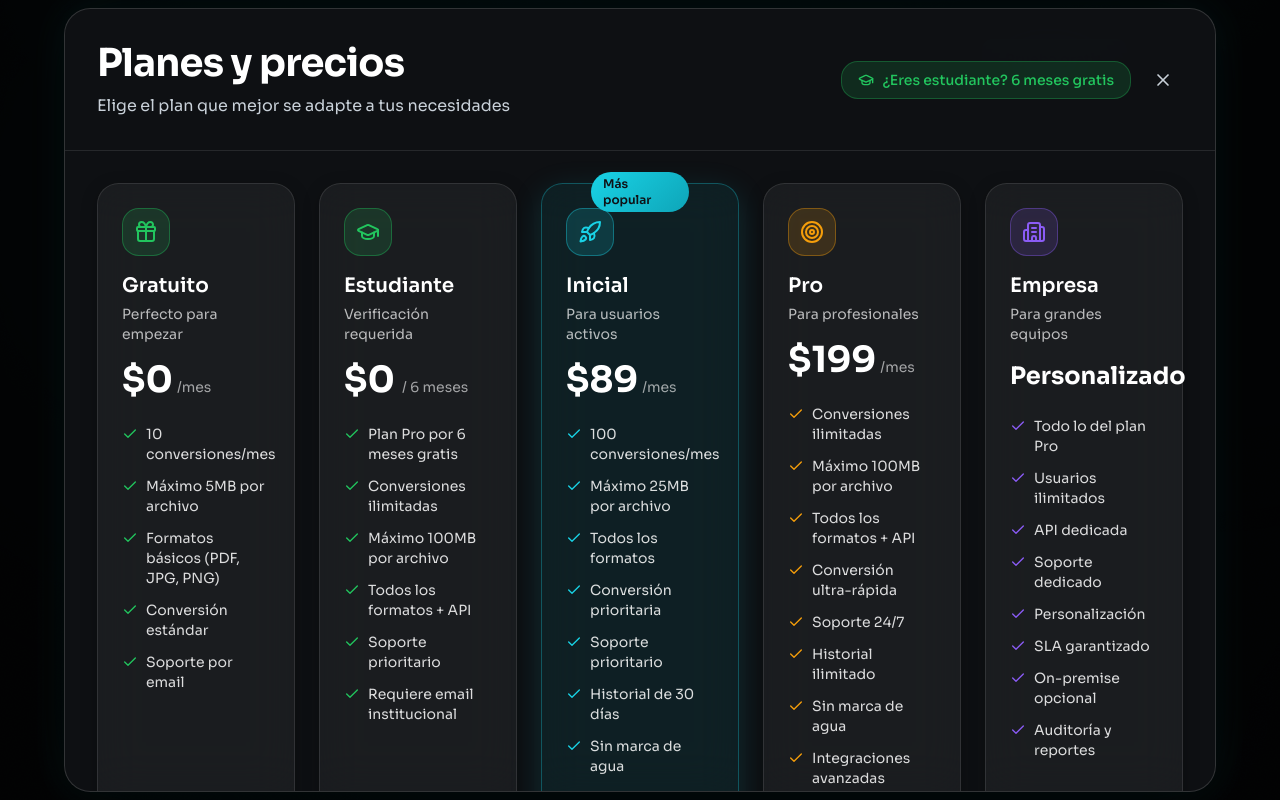
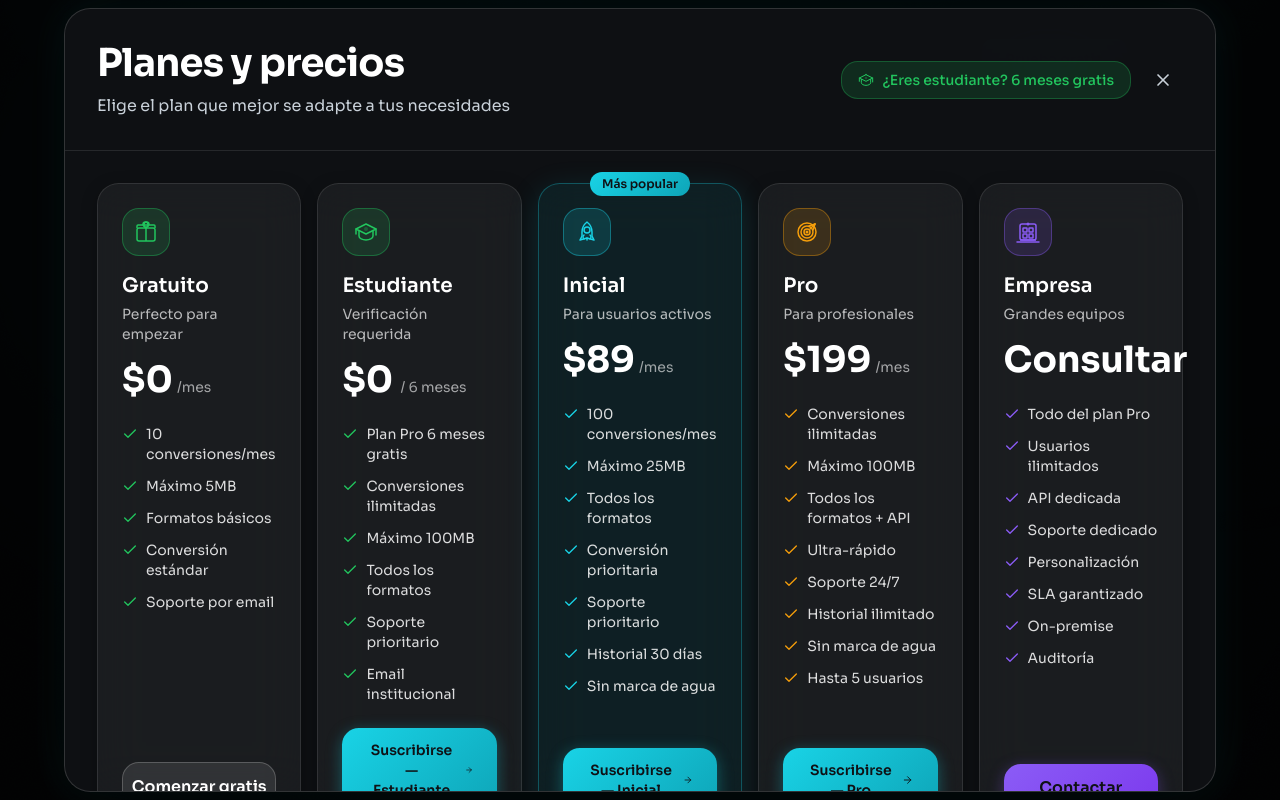
Before and after one commit to ormonso2/formi, a Next.js app: page /payment/success in a window 1280 px wide. Both pictures are taken after a click on the button "Precios". Built offline with nearby package versions, Linux system fonts and the light colour scheme.

Commit message:
feat: custom SVG icons for pricing plans, fix layout, replace all CSS spinners with 2.png

```diff
--- a/app/edit/[jobId]/page.tsx
+++ b/app/edit/[jobId]/page.tsx
@@ -4,10 +4,11 @@ import { useState, useEffect, useCallback, useRef, use } from 'react';
 import { useRouter } from 'next/navigation';
 import { FormiLogo } from '@/components/brand/FormiLogo';
 import { DocxEditor } from '@/components/editor/DocxEditor';
-import { Download, FileOutput, ArrowLeft, Loader2 } from 'lucide-react';
+import { Download, FileOutput, ArrowLeft } from 'lucide-react';
 import { motion } from 'framer-motion';
 import { toast } from 'sonner';
 import Link from 'next/link';
+import Image from 'next/image';
 
 export default function EditPage({ params }: { params: Promise<{ jobId: string }> }) {
   const { jobId } = use(params);
@@ -139,7 +140,20 @@ export default function EditPage({ params }: { params: Promise<{ jobId: string }
     return (
       <div className="flex items-center justify-center min-h-[80vh]">
         <div className="flex flex-col items-center gap-4">
-          <Loader2 className="w-10 h-10 text-[#19D3E6] animate-spin" />
+          <motion.div
+            animate={{ rotate: 360 }}
+            transition={{ duration: 2, repeat: Infinity, ease: "linear" }}
+            className="w-10 h-10"
+          >
+            <Image
+              src="/2.png"
+              alt="Cargando"
+              width={40}
+              height={40}
+              className="object-contain"
+              priority
+            />
+          </motion.div>
           <p className="text-sm text-[#C9D1D9]">Cargando documento...</p>
         </div>
       </div>
@@ -221,7 +235,22 @@ export default function EditPage({ params }: { params: Promise<{ jobId: string }
             className="w-full btn-glass flex items-center justify-between group"
           >
             <div className="flex items-center gap-2">
-              {isSaving ? <Loader2 className="w-4 h-4 animate-spin text-[#C9D1D9]" /> : <Download className="w-4 h-4 text-[#C9D1D9] group-hover:text-white transition-colors" />}
+              {isSaving ? (
+                <motion.div
+                  animate={{ rotate: 360 }}
+                  transition={{ duration: 2, repeat: Infinity, ease: "linear" }}
+                  className="w-4 h-4"
+                >
+                  <Image
+                    src="/2.png"
+                    alt="Guardando"
+                    width={16}
+                    height={16}
+                    className="object-contain invert"
+                    priority
+                  />
+                </motion.div>
+              ) : <Download className="w-4 h-4 text-[#C9D1D9] group-hover:text-white transition-colors" />}
               <span>Guardar DOCX</span>
             </div>
           </button>
@@ -232,7 +261,22 @@ export default function EditPage({ params }: { params: Promise<{ jobId: string }
             className="w-full btn-formi flex items-center justify-between"
           >
             <div className="flex items-center gap-2">
-              {isConverting ? <Loader2 className="w-4 h-4 animate-spin" /> : <FileOutput className="w-4 h-4" />}
+              {isConverting ? (
+                <motion.div
+                  animate={{ rotate: 360 }}
+                  transition={{ duration: 2, repeat: Infinity, ease: "linear" }}
+                  className="w-4 h-4"
+                >
+                  <Image
+                    src="/2.png"
+                    alt="Convirtiendo"
+                    width={16}
+                    height={16}
+                    className="object-contain invert"
+                    priority
+                  />
+                </motion.div>
+              ) : <FileOutput className="w-4 h-4" />}
               <span>Convertir a PDF</span>
             </div>
           </button>
--- a/app/login/page.tsx
+++ b/app/login/page.tsx
@@ -6,7 +6,8 @@ import { useRouter } from 'next/navigation'
 import Link from 'next/link'
 import { motion } from 'framer-motion'
 import { FormiLogo } from '@/components/brand/FormiLogo'
-import { Mail, Lock, ArrowRight, Loader2 } from 'lucide-react'
+import { Mail, Lock, ArrowRight } from 'lucide-react'
+import Image from 'next/image'
 
 export default function LoginPage() {
   const router = useRouter()
@@ -97,7 +98,20 @@ export default function LoginPage() {
             className="w-full btn-formi flex items-center justify-center gap-2"
           >
             {isLoading ? (
-              <Loader2 className="w-5 h-5 animate-spin" />
+              <motion.div
+                animate={{ rotate: 360 }}
+                transition={{ duration: 2, repeat: Infinity, ease: "linear" }}
+                className="w-5 h-5"
+              >
+                <Image
+                  src="/2.png"
+                  alt="Cargando"
+                  width={20}
+                  height={20}
+                  className="object-contain invert"
+                  priority
+                />
+              </motion.div>
             ) : (
               <>
                 Iniciar sesión
--- a/app/payment/success/page.tsx
+++ b/app/payment/success/page.tsx
@@ -5,6 +5,7 @@ import { useSearchParams } from 'next/navigation';
 import { motion } from 'framer-motion';
 import { CheckCircle, ArrowRight } from 'lucide-react';
 import Link from 'next/link';
+import Image from 'next/image';
 
 function PaymentContent() {
   const searchParams = useSearchParams();
@@ -21,7 +22,20 @@ function PaymentContent() {
     <>
       {status === 'verifying' ? (
         <div className="flex flex-col items-center gap-4">
-          <div className="w-16 h-16 rounded-full border-2 border-[#19D3E6] border-t-transparent animate-spin" />
+          <motion.div
+            animate={{ rotate: 360 }}
+            transition={{ duration: 2, repeat: Infinity, ease: "linear" }}
+            className="w-16 h-16"
+          >
+            <Image
+              src="/2.png"
+              alt="Verificando"
+              width={64}
+              height={64}
+              className="object-contain"
+              priority
+            />
+          </motion.div>
           <p className="text-white font-medium">Verificando tu pago...</p>
         </div>
       ) : (
@@ -74,7 +88,20 @@ export default function PaymentSuccessPage() {
       >
         <Suspense fallback={
           <div className="flex flex-col items-center gap-4">
-            <div className="w-16 h-16 rounded-full border-2 border-[#19D3E6] border-t-transparent animate-spin" />
+            <motion.div
+              animate={{ rotate: 360 }}
+              transition={{ duration: 2, repeat: Infinity, ease: "linear" }}
+              className="w-16 h-16"
+            >
+              <Image
+                src="/2.png"
+                alt="Cargando"
+                width={64}
+                height={64}
+                className="object-contain"
+                priority
+              />
+            </motion.div>
             <p className="text-white font-medium">Cargando...</p>
           </div>
         }>
--- a/app/register/page.tsx
+++ b/app/register/page.tsx
@@ -5,7 +5,8 @@ import { useRouter } from 'next/navigation'
 import Link from 'next/link'
 import { motion } from 'framer-motion'
 import { FormiLogo } from '@/components/brand/FormiLogo'
-import { User, Mail, Lock, ArrowRight, Loader2 } from 'lucide-react'
+import { User, Mail, Lock, ArrowRight } from 'lucide-react'
+import Image from 'next/image'
 
 export default function RegisterPage() {
   const router = useRouter()
@@ -121,7 +122,20 @@ export default function RegisterPage() {
             className="w-full btn-formi flex items-center justify-center gap-2"
           >
             {isLoading ? (
-              <Loader2 className="w-5 h-5 animate-spin" />
+              <motion.div
+                animate={{ rotate: 360 }}
+                transition={{ duration: 2, repeat: Infinity, ease: "linear" }}
+                className="w-5 h-5"
+              >
+                <Image
+                  src="/2.png"
+                  alt="Cargando"
+                  width={20}
+                  height={20}
+                  className="object-contain invert"
+                  priority
+                />
+              </motion.div>
             ) : (
               <>
                 Crear cuenta
--- a/app/verify-student/page.tsx
+++ b/app/verify-student/page.tsx
@@ -3,8 +3,9 @@
 import { useEffect, useState, Suspense } from 'react';
 import { useSearchParams } from 'next/navigation';
 import { motion } from 'framer-motion';
-import { CheckCircle, XCircle, Loader2, GraduationCap } from 'lucide-react';
+import { CheckCircle, XCircle, GraduationCap } from 'lucide-react';
 import Link from 'next/link';
+import Image from 'next/image';
 
 function VerifyContent() {
   const searchParams = useSearchParams();
@@ -46,7 +47,20 @@ function VerifyContent() {
       >
         {status === 'loading' && (
           <div className="flex flex-col items-center gap-4">
-            <Loader2 className="w-12 h-12 text-[#22C55E] animate-spin" />
+            <motion.div
+              animate={{ rotate: 360 }}
+              transition={{ duration: 2, repeat: Infinity, ease: "linear" }}
+              className="w-12 h-12"
+            >
+              <Image
+                src="/2.png"
+                alt="Verificando"
+                width={48}
+                height={48}
+                className="object-contain"
+                priority
+              />
+            </motion.div>
             <p className="text-white font-medium">{message}</p>
           </div>
         )}
@@ -114,7 +128,20 @@ export default function VerifyStudentPage() {
     <Suspense fallback={
       <div className="container-formi pt-32 sm:pt-40 pb-20 min-h-[60vh] flex items-center justify-center">
         <div className="glass-elevated rounded-3xl p-10 text-center">
-          <Loader2 className="w-10 h-10 text-[#22C55E] animate-spin mx-auto" />
+          <motion.div
+            animate={{ rotate: 360 }}
+            transition={{ duration: 2, repeat: Infinity, ease: "linear" }}
+            className="w-10 h-10 mx-auto"
+          >
+            <Image
+              src="/2.png"
+              alt="Cargando"
+              width={40}
+              height={40}
+              className="object-contain"
+              priority
+            />
+          </motion.div>
           <p className="text-white mt-4">Cargando...</p>
         </div>
       </div>
--- /dev/null
+++ b/components/icons/PricingIcons.tsx
@@ -0,0 +1,69 @@
+'use client';
+
+import React from 'react';
+
+interface IconProps {
+  className?: string;
+  size?: number;
+  color?: string;
+}
+
+// Icono Gratuito - Caja de regalo con moño
+export const GiftIcon: React.FC<IconProps> = ({ className = '', size = 24, color = 'currentColor' }) => (
+  <svg width={size} height={size} viewBox="0 0 24 24" fill="none" className={className}>
+    <rect x="3" y="8" width="18" height="13" rx="2" stroke={color} strokeWidth="1.5"/>
+    <path d="M12 8V21" stroke={color} strokeWidth="1.5"/>
+    <path d="M12 8C12 8 9 6 9 4.5C9 3.12 10.12 2 11.5 2C12.88 2 14 3.12 14 4.5C14 6 12 8 12 8Z" stroke={color} strokeWidth="1.5" strokeLinecap="round" strokeLinejoin="round"/>
+    <path d="M12 8C12 8 15 6 15 4.5C15 3.12 13.88 2 12.5 2C11.12 2 10 3.12 10 4.5C10 6 12 8 12 8Z" stroke={color} strokeWidth="1.5" strokeLinecap="round" strokeLinejoin="round"/>
+    <path d="M3 8V6C3 5.45 3.45 5 4 5H20C20.55 5 21 5.45 21 6V8" stroke={color} strokeWidth="1.5"/>
+  </svg>
+);
+
+// Icono Estudiante - Gorro de graduación
+export const StudentIcon: React.FC<IconProps> = ({ className = '', size = 24, color = 'currentColor' }) => (
+  <svg width={size} height={size} viewBox="0 0 24 24" fill="none" className={className}>
+    <path d="M12 4L2 9L12 14L22 9L12 4Z" stroke={color} strokeWidth="1.5" strokeLinecap="round" strokeLinejoin="round"/>
+    <path d="M2 9V14" stroke={color} strokeWidth="1.5" strokeLinecap="round"/>
+    <path d="M19 11V16C19 18.5 15.5 20 12 20C8.5 20 5 18.5 5 16V11" stroke={color} strokeWidth="1.5" strokeLinecap="round"/>
+    <path d="M22 9V15" stroke={color} strokeWidth="1.5" strokeLinecap="round"/>
+    <circle cx="12" cy="9" r="2" fill={color} fillOpacity="0.3"/>
+  </svg>
+);
+
+// Icono Inicial - Cohete despegando
+export const StarterIcon: React.FC<IconProps> = ({ className = '', size = 24, color = 'currentColor' }) => (
+  <svg width={size} height={size} viewBox="0 0 24 24" fill="none" className={className}>
+    <path d="M12 2C12 2 7 6 7 12V16L5 20L12 18L19 20L17 16V12C17 6 12 2 12 2Z" stroke={color} strokeWidth="1.5" strokeLinecap="round" strokeLinejoin="round"/>
+    <circle cx="12" cy="10" r="3" stroke={color} strokeWidth="1.5"/>
+    <path d="M12 18V22" stroke={color} strokeWidth="1.5" strokeLinecap="round" strokeDasharray="2 2"/>
+    <path d="M9 15C9 15 8 16 8 17C8 18 9 19 9 19" stroke={color} strokeWidth="1.5" strokeLinecap="round"/>
+    <path d="M15 15C15 15 16 16 16 17C16 18 15 19 15 19" stroke={color} strokeWidth="1.5" strokeLinecap="round"/>
+  </svg>
+);
+
+// Icono Pro - Diana con flecha
+export const ProIcon: React.FC<IconProps> = ({ className = '', size = 24, color = 'currentColor' }) => (
+  <svg width={size} height={size} viewBox="0 0 24 24" fill="none" className={className}>
+    <circle cx="12" cy="12" r="9" stroke={color} strokeWidth="1.5"/>
+    <circle cx="12" cy="12" r="6" stroke={color} strokeWidth="1.5"/>
+    <circle cx="12" cy="12" r="3" stroke={color} strokeWidth="1.5"/>
+    <circle cx="12" cy="12" r="1.5" fill={color}/>
+    <path d="M20 4L15 9" stroke={color} strokeWidth="1.5" strokeLinecap="round" strokeLinejoin="round"/>
+    <path d="M20 4L18 10" stroke={color} strokeWidth="1.5" strokeLinecap="round" strokeLinejoin="round"/>
+    <path d="M20 4L14 6" stroke={color} strokeWidth="1.5" strokeLinecap="round" strokeLinejoin="round"/>
+  </svg>
+);
+
+// Icono Empresa - Edificio corporativo
+export const EnterpriseIcon: React.FC<IconProps> = ({ className = '', size = 24, color = 'currentColor' }) => (
+  <svg width={size} height={size} viewBox="0 0 24 24" fill="none" className={className}>
+    <rect x="4" y="4" width="16" height="16" rx="2" stroke={color} strokeWidth="1.5"/>
+    <rect x="7" y="8" width="4" height="4" rx="0.5" stroke={color} strokeWidth="1.5"/>
+    <rect x="13" y="8" width="4" height="4" rx="0.5" stroke={color} strokeWidth="1.5"/>
+    <rect x="7" y="14" width="4" height="4" rx="0.5" stroke={color} strokeWidth="1.5"/>
+    <rect x="13" y="14" width="4" height="4" rx="0.5" stroke={color} strokeWidth="1.5"/>
+    <path d="M4 20H20" stroke={color} strokeWidth="1.5"/>
+    <path d="M1 22H23" stroke={color} strokeWidth="1.5" strokeLinecap="round"/>
+    <circle cx="12" cy="4" r="1.5" fill={color}/>
+  </svg>
+);
--- a/components/pricing/PricingModal.tsx
+++ b/components/pricing/PricingModal.tsx
@@ -2,11 +2,12 @@
 
 import { useState } from 'react';
 import { motion, AnimatePresence } from 'framer-motion';
-import { X, Check, Rocket, Target, Gift, Building2, GraduationCap } from 'lucide-react';
+import { X, Check } from 'lucide-react';
 import { FormiLogo } from '@/components/brand/FormiLogo';
 import { EnterpriseForm } from './EnterpriseForm';
 import { StudentOffer } from './StudentOffer';
 import { StripeCheckoutButton } from './StripeCheckoutButton';
+import { GiftIcon, StudentIcon, StarterIcon, ProIcon, EnterpriseIcon } from '@/components/icons/PricingIcons';
 
 interface PricingModalProps {
   isOpen: boolean;
@@ -20,12 +21,12 @@ const plans = [
     currency: 'MXN',
     period: '/mes',
     description: 'Perfecto para empezar',
-    icon: Gift,
+    Icon: GiftIcon,
     color: '#22C55E',
     features: [
       '10 conversiones/mes',
-      'Máximo 5MB por archivo',
-      'Formatos básicos (PDF, JPG, PNG)',
+      'Máximo 5MB',
+      'Formatos básicos',
       'Conversión estándar',
       'Soporte por email',
     ],
@@ -38,17 +39,17 @@ const plans = [
     currency: 'MXN',
     period: ' / 6 meses',
     description: 'Verificación requerida',
-    icon: GraduationCap,
+    Icon: StudentIcon,
     color: '#22C55E',
     features: [
-      'Plan Pro por 6 meses gratis',
+      'Plan Pro 6 meses gratis',
       'Conversiones ilimitadas',
-      'Máximo 100MB por archivo',
-      'Todos los formatos + API',
+      'Máximo 100MB',
+      'Todos los formatos',
       'Soporte prioritario',
-      'Requiere email institucional',
+      'Email institucional',
     ],
-    cta: 'Verificar como estudiante',
+    cta: 'Verificar',
     popular: false,
     isStudent: true,
     stripePriceId: process.env.NEXT_PUBLIC_STRIPE_PRICE_STUDENT,
@@ -59,15 +60,15 @@ const plans = [
     currency: 'MXN',
     period: '/mes',
     description: 'Para usuarios activos',
-    icon: Rocket,
+    Icon: StarterIcon,
     color: '#19D3E6',
     features: [
       '100 conversiones/mes',
-      'Máximo 25MB por archivo',
+      'Máximo 25MB',
       'Todos los formatos',
       'Conversión prioritaria',
       'Soporte prioritario',
-      'Historial de 30 días',
+      'Historial 30 días',
       'Sin marca de agua',
     ],
     cta: 'Elegir Inicial',
@@ -80,18 +81,17 @@ const plans = [
     currency: 'MXN',
     period: '/mes',
     description: 'Para profesionales',
-    icon: Target,
+    Icon: ProIcon,
     color: '#F59E0B',
     features: [
       'Conversiones ilimitadas',
-      'Máximo 100MB por archivo',
+      'Máximo 100MB',
       'Todos los formatos + API',
-      'Conversión ultra-rápida',
+      'Ultra-rápido',
       'Soporte 24/7',
       'Historial ilimitado',
       'Sin marca de agua',
-      'Integraciones avanzadas',
-      'Equipo hasta 5 usuarios',
+      'Hasta 5 usuarios',
     ],
     cta: 'Elegir Pro',
     popular: false,
@@ -99,23 +99,23 @@ const plans = [
   },
   {
     name: 'Empresa',
-    price: 'Personalizado',
+    price: 'Consultar',
     currency: '',
     period: '',
-    description: 'Para grandes equipos',
-    icon: Building2,
+    description: 'Grandes equipos',
+    Icon: EnterpriseIcon,
     color: '#8B5CF6',
     features: [
-      'Todo lo del plan Pro',
+      'Todo del plan Pro',
       'Usuarios ilimitados',
       'API dedicada',
       'Soporte dedicado',
       'Personalización',
       'SLA garantizado',
-      'On-premise opcional',
-      'Auditoría y reportes',
+      'On-premise',
+      'Auditoría',
     ],
-    cta: 'Contactar ventas',
+    cta: 'Contactar',
     popular: false,
     isEnterprise: true,
   },
@@ -177,7 +177,7 @@ export function PricingModal({ isOpen, onClose }: PricingModalProps) {
                       e.currentTarget.style.transform = 'translateY(0)';
                     }}
                   >
-                    <GraduationCap className="w-4 h-4" />
+                    <StudentIcon size={16} />
                     ¿Eres estudiante? 6 meses gratis
                   </button>
                   <button
@@ -194,9 +194,9 @@ export function PricingModal({ isOpen, onClose }: PricingModalProps) {
             <div className="p-4 sm:p-6 md:p-8 max-h-[80vh] overflow-y-auto">
               {!showEnterpriseForm ? (
                 <>
-                  <div className="grid grid-cols-1 sm:grid-cols-2 lg:grid-cols-3 xl:grid-cols-5 gap-4 sm:gap-6">
+                  <div className="grid grid-cols-1 sm:grid-cols-2 lg:grid-cols-3 xl:grid-cols-5 gap-3 sm:gap-4">
                 {plans.map((plan, index) => {
-                  const Icon = plan.icon;
+                  const IconComponent = plan.Icon;
                   return (
                     <motion.div
                       key={plan.name}
@@ -236,7 +236,7 @@ export function PricingModal({ isOpen, onClose }: PricingModalProps) {
                           border: `1px solid ${plan.color}60`,
                         }}
                       >
-                        <Icon className="w-6 h-6" style={{ color: plan.color }} />
+                        <IconComponent size={24} color={plan.color} />
                       </div>
 
                       {/* Plan name */}
```
